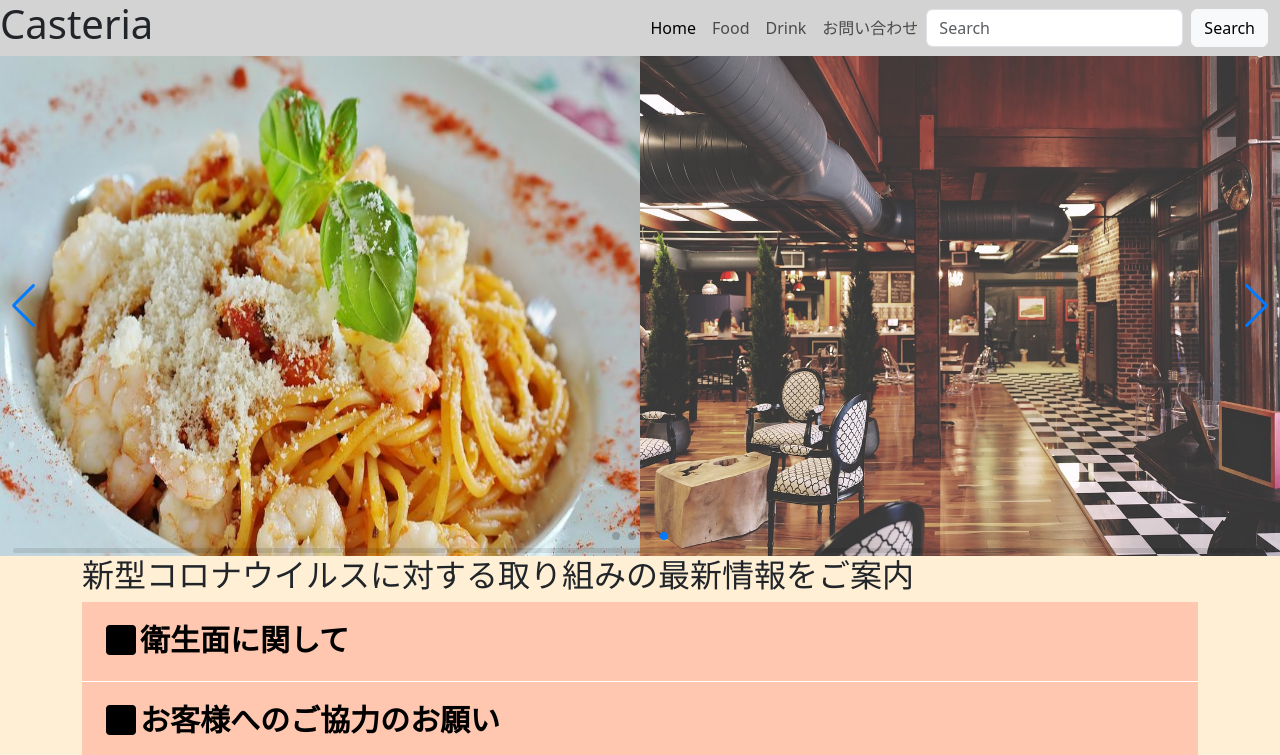
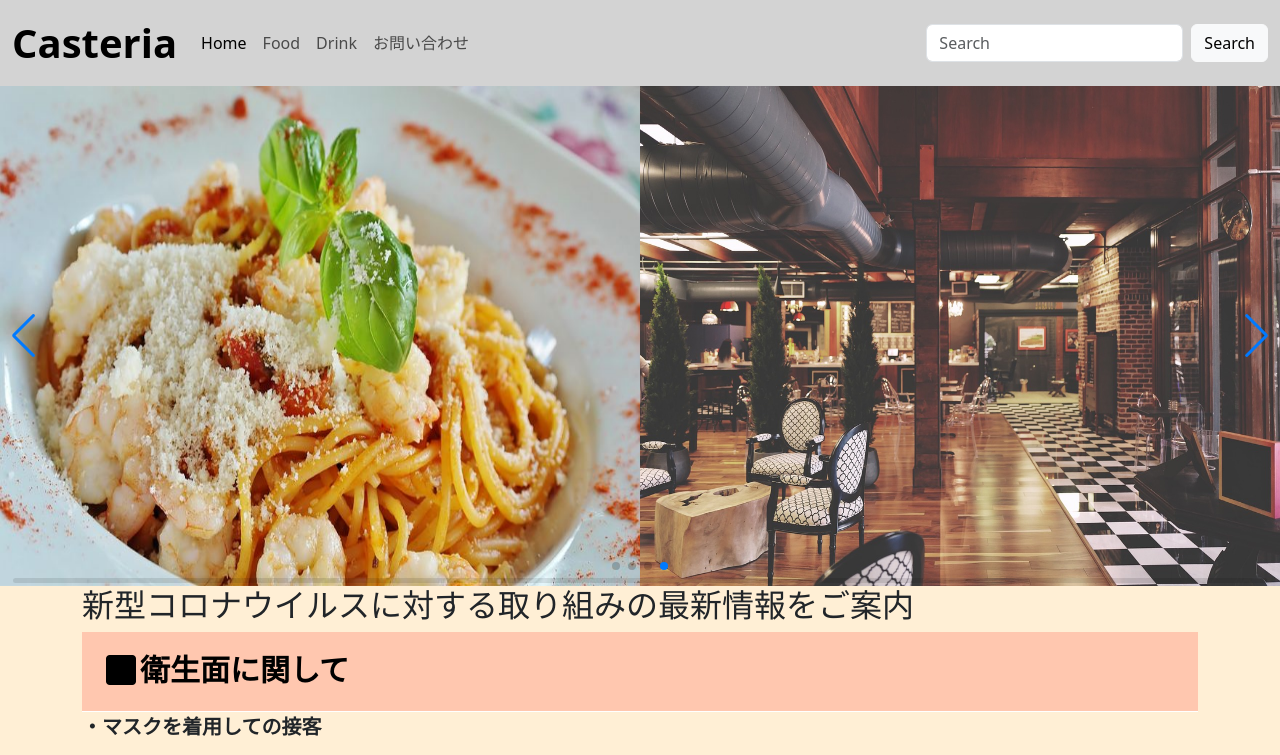
Before and after one commit to NomaKanta/suite_coding, a plain HTML site: page index.html in a window 1280 px wide. Both pictures are taken after a click on the element "衛生面に関して". Shown: the top 755 px of the page. Drawn offline with nearby package versions, Linux system fonts and the light colour scheme.

Commit message:
index.htmlの記述内容の変更

```diff
--- a/index.html
+++ b/index.html
@@ -25,17 +25,16 @@
 
 <body>
     <header>
-        <div class="header flex">
-            <h1>Casteria</h1>
-            <nav class="navbar navbar-expand-lg">
+        <div class="header">
+            <nav class="navbar navbar-expand-lg ">
                 <div class="container-fluid">
+                    <a class="navbar-brand fs-1 fw-bold" href="#">Casteria</a>
                     <button class="navbar-toggler" type="button" data-bs-toggle="collapse"
-                        data-bs-target="#navbarTogglerDemo01" aria-controls="navbarTogglerDemo01" aria-expanded="false"
+                        data-bs-target="#navbarTogglerDemo02" aria-controls="navbarTogglerDemo02" aria-expanded="false"
                         aria-label="Toggle navigation">
                         <span class="navbar-toggler-icon"></span>
                     </button>
-                    <div class="collapse navbar-collapse" id="navbarTogglerDemo01">
-
+                    <div class="collapse navbar-collapse" id="navbarTogglerDemo02">
                         <ul class="navbar-nav me-auto mb-2 mb-lg-0">
                             <li class="nav-item">
                                 <a class="nav-link active" aria-current="page" href="#">Home</a>
@@ -241,18 +240,12 @@
         });
     </script>
 
-    <!-- アコーディオン ホバー開閉-->
+    <!-- アコーディオン-->
     <script>
         $(function () {
-            if (window.matchMedia("(max-width:769px)").matches) {
-                $('.ac-parent').on('click', function () {
-                    $(this).next().slideToggle();
-                });
-            } else {
-                $('.ac-parent').hover(function () {
-                    $(this).next().slideToggle(600);
-                });
-            };
+            $('.ac-parent').on('click', function () {
+                $(this).next().slideToggle();
+            });
         });
     </script>
     <!-- スクロールしたら表示 -->
```
